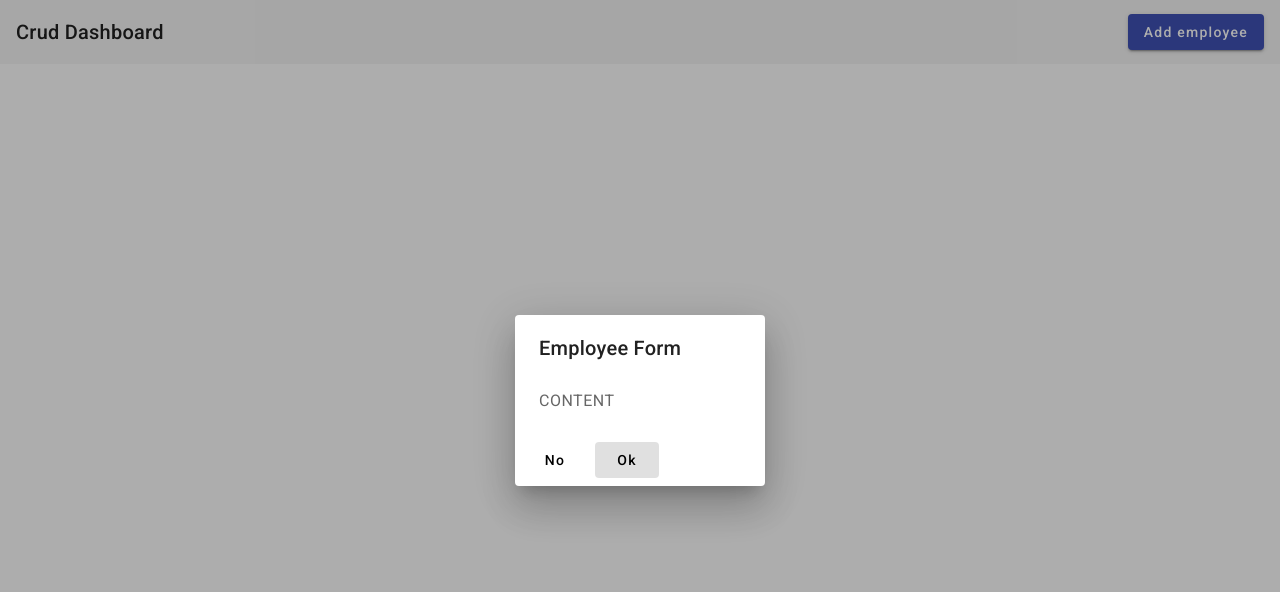
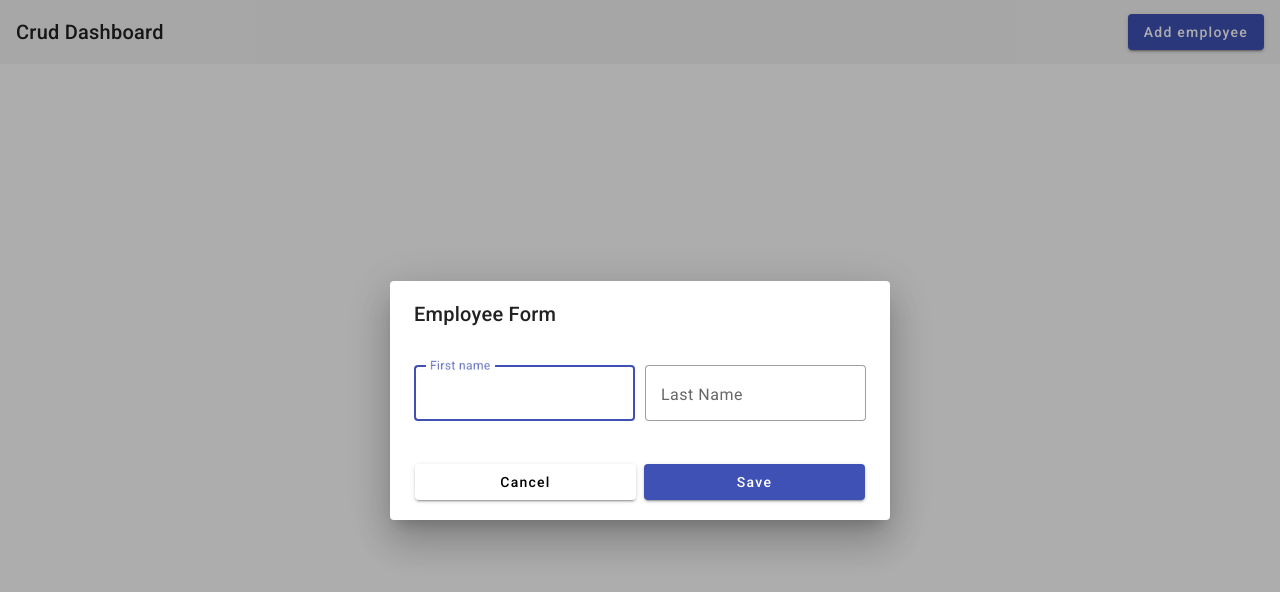
Before and after one commit to Anita-Liberatore/crud-app-angular15-material, an Angular app: page / in a window 1280 px wide. Both pictures are taken after a click on the button "Add employee". Shown: the top 592 px of the page. Built offline with nearby package versions, Linux system fonts and the light colour scheme.

Commit message:
add first part work in progress FORM
add first part work in progress FORM

```diff
--- a/src/app/components/dialog/dialog-add-edit.component.html
+++ b/src/app/components/dialog/dialog-add-edit.component.html
@@ -1,8 +1,21 @@
 <h1 mat-dialog-title>Employee Form</h1>
-<div mat-dialog-content>
- CONTENT
-</div>
-<div mat-dialog-actions>
-  <button mat-button mat-dialog-close>No</button>
-  <button mat-button mat-dialog-close cdkFocusInitial>Ok</button>
-</div>
+  <form>
+    <div mat-dialog-content class="content">
+      <div class="row">
+        <mat-form-field appearance="outline">
+          <mat-label>First name</mat-label>
+          <input matInput type="text" placeholder="Ex. Technical" formControlName="firstName">
+        </mat-form-field>
+        <mat-form-field appearance="outline">
+          <mat-label>Last Name</mat-label>
+          <input matInput placeholder="Ex. Babaji" formControlName="lastName">
+        </mat-form-field>
+      </div>
+    </div>
+
+    <div mat-dialog-actions class="action">
+      <button mat-raised-button type="button" [mat-dialog-close]="false">Cancel</button>
+      <button mat-raised-button color="primary">Save</button>
+    </div>
+
+  </form>
--- a/src/app/components/dialog/dialog-add-edit.component.scss
+++ b/src/app/components/dialog/dialog-add-edit.component.scss
@@ -0,0 +1,18 @@
+.content {
+  padding-top: 10px;
+}
+.row {
+  display: flex;
+  gap: 10px;
+
+  mat-form-field {
+    width: 100%;
+  }
+}
+
+.action {
+  padding: 0px 25px 20px;
+  button {
+    flex: 1;
+  }
+}
--- a/src/app/components/dialog/dialog-add-edit.component.ts
+++ b/src/app/components/dialog/dialog-add-edit.component.ts
@@ -1,13 +1,14 @@
 import { Component } from '@angular/core';
 import {MatDialogModule} from '@angular/material/dialog';
 import {MatButtonModule} from '@angular/material/button';
+import {MatInputModule} from "@angular/material/input";
 
 @Component({
   selector: 'app-dialog-add-edit',
   templateUrl: './dialog-add-edit.component.html',
   styleUrls: ['./dialog-add-edit.component.scss'],
   standalone: true,
-  imports: [MatButtonModule, MatDialogModule],
+  imports: [MatButtonModule, MatDialogModule, MatInputModule],
 })
 export class DialogAddEditComponent {
 
--- a/src/app/components/header/header.component.ts
+++ b/src/app/components/header/header.component.ts
@@ -20,7 +20,7 @@ export class HeaderComponent {
 
   openDialog(): void {
     this.dialog.open(DialogAddEditComponent, {
-      width: '250px'
+      width: '500px'
     });
   }
 }
```
Also changed, not shown: src/app/app.module.ts (+7 -1 lines).
